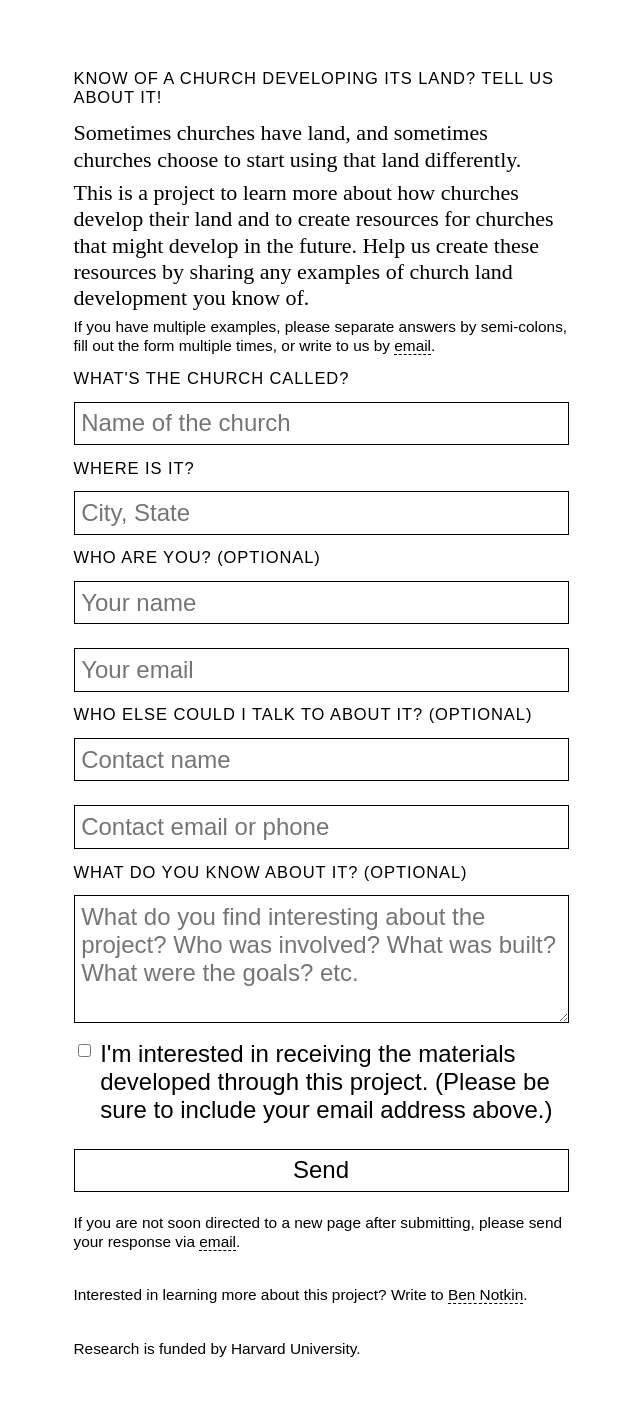
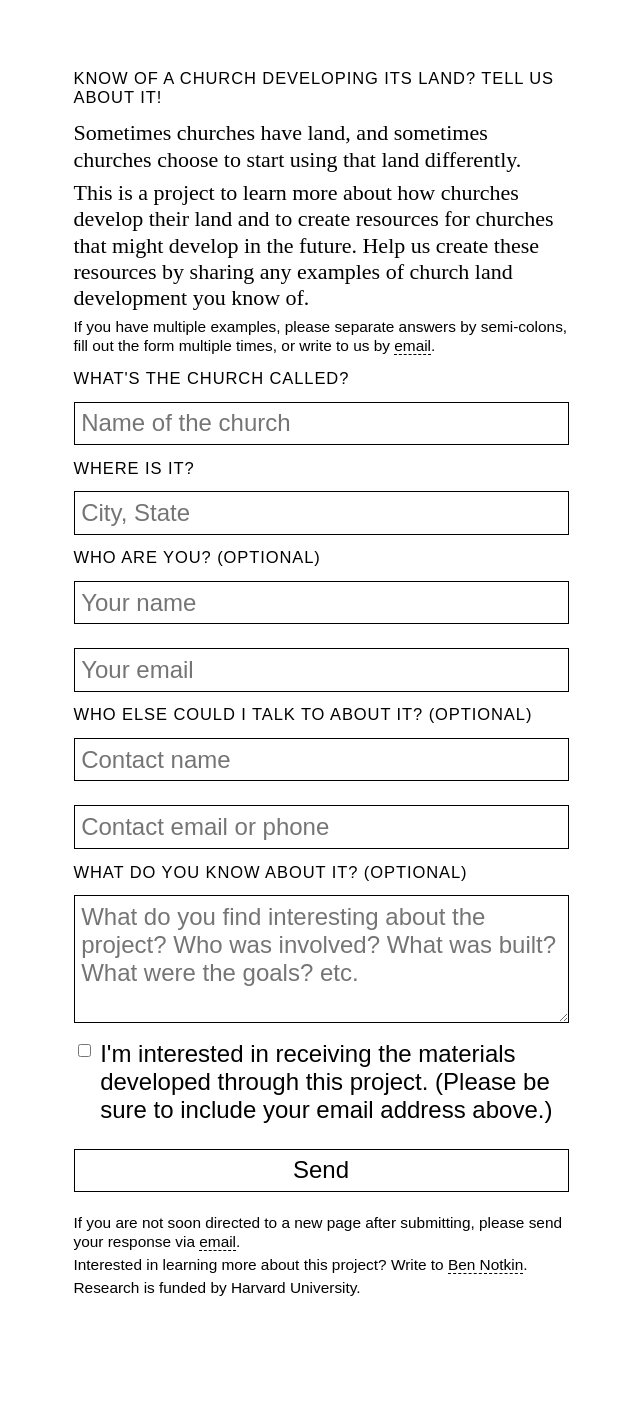
Before and after one commit to bennotkin/bennotkin.github.io, a Jekyll site: the page church-land/index.html, which Jekyll copies as it is, in a window 1280 px wide. Shown: the whole page, without its empty margins (319-959 px from the left). Built offline with Jekyll 4.4.1, drawn with Linux system fonts in a browser that asks for light colours; after the commit the page ends 1346 px from its top, so only the background shows below that.

Commit message:
Update index.html

```diff
--- a/church-land/index.html
+++ b/church-land/index.html
@@ -80,8 +80,8 @@
           .catch(error => { console.error('Error!', error.message)} )
       })
     </script>
-      <p class="disclaimer">If you are not soon directed to a new page after submitting, please send your response via <a href="mailto:notking@gsd.harvard.edu">email</a>.</p><br>
-      <p class="disclaimer">Interested in learning more about this project? Write to <a href="mailto:notkin@gsd.harvard.edu">Ben Notkin</a>.</p><br>
+      <p class="disclaimer">If you are not soon directed to a new page after submitting, please send your response via <a href="mailto:notking@gsd.harvard.edu">email</a>.</p>
+      <p class="disclaimer">Interested in learning more about this project? Write to <a href="mailto:notkin@gsd.harvard.edu">Ben Notkin</a>.</p>
       <p class="disclaimer">Research is funded by Harvard University.</p>
     </div>
   </body>
```
